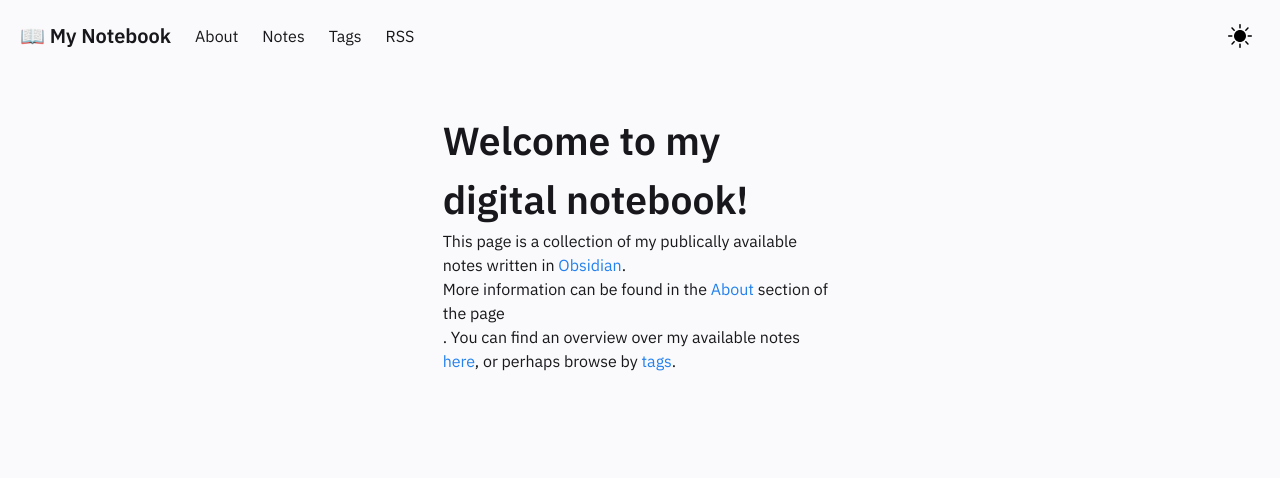
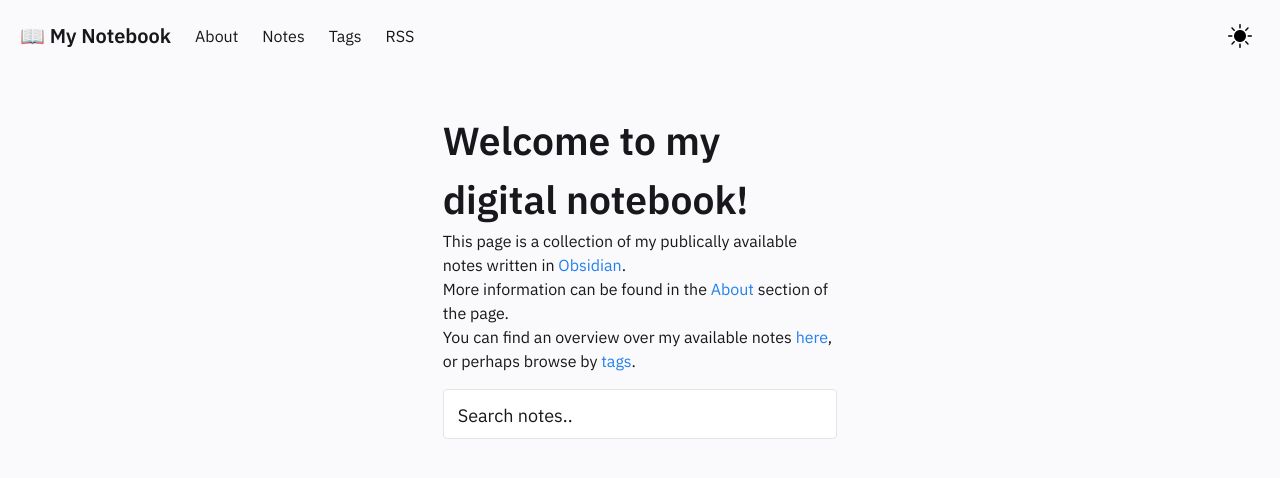
Before and after one commit to runarsf/garden, a Jekyll site: the page built from pages/index.md, in a window 1280 px wide. Shown: the top 478 px of the page. Built offline with Jekyll 4.4.1, drawn with Linux system fonts in a browser that asks for light colours.

Commit message:
Update info and add feed to homepage

```diff
--- a/_includes/FeedContent.html
+++ b/_includes/FeedContent.html
@@ -1,4 +1,4 @@
 <div class="block">
     <h1>Welcome to my digital notebook!</h1>
-    If you can't find what you're looking for, pethaps it would help to sort by <a href="../tags" style="color:var(--link);">tags</a>?
+    If you can't find what you're looking for, perhaps it would help to filter by <a href="../tags" style="color:var(--link);">tags</a>?
 </div>
--- a/_includes/Homepage.html
+++ b/_includes/Homepage.html
@@ -2,7 +2,8 @@
     <div class="block homeblock">
     <h1>Welcome to my digital notebook!</h1>
     This page is a collection of my publically available notes written in <a href="https://obsidian.md" style="color:var(--link);">Obsidian</a>.</br>
-    More information can be found in the <a href="../about" style="color:var(--link);">About</a> section of the page</br>.
+    More information can be found in the <a href="../about" style="color:var(--link);">About</a> section of the page.</br>
     You can find an overview over my available notes <a href="../notes" style="color:var(--link);">here</a>, or perhaps browse by <a href="../tags" style="color:var(--link);">tags</a>.
     </div>
+    {%- include Feed.html -%}
 </div>
```
